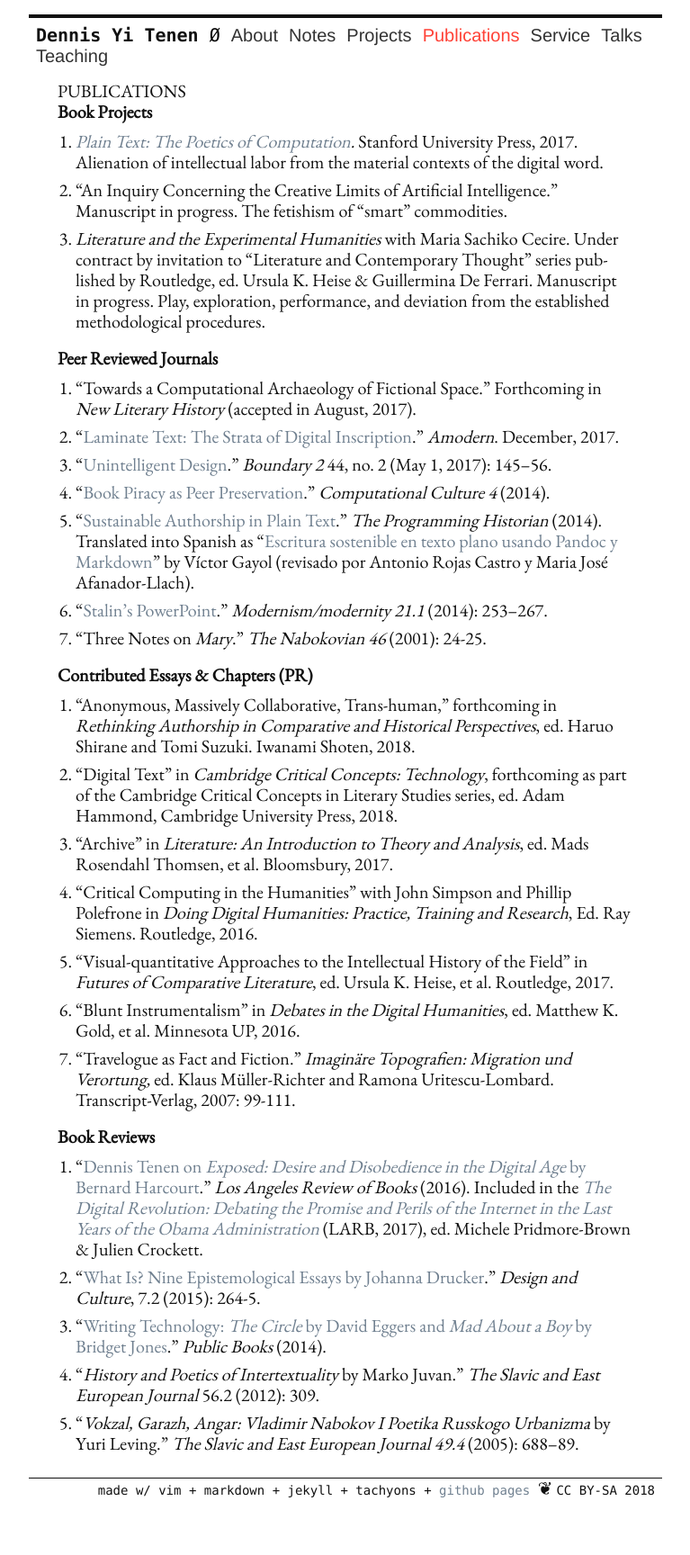
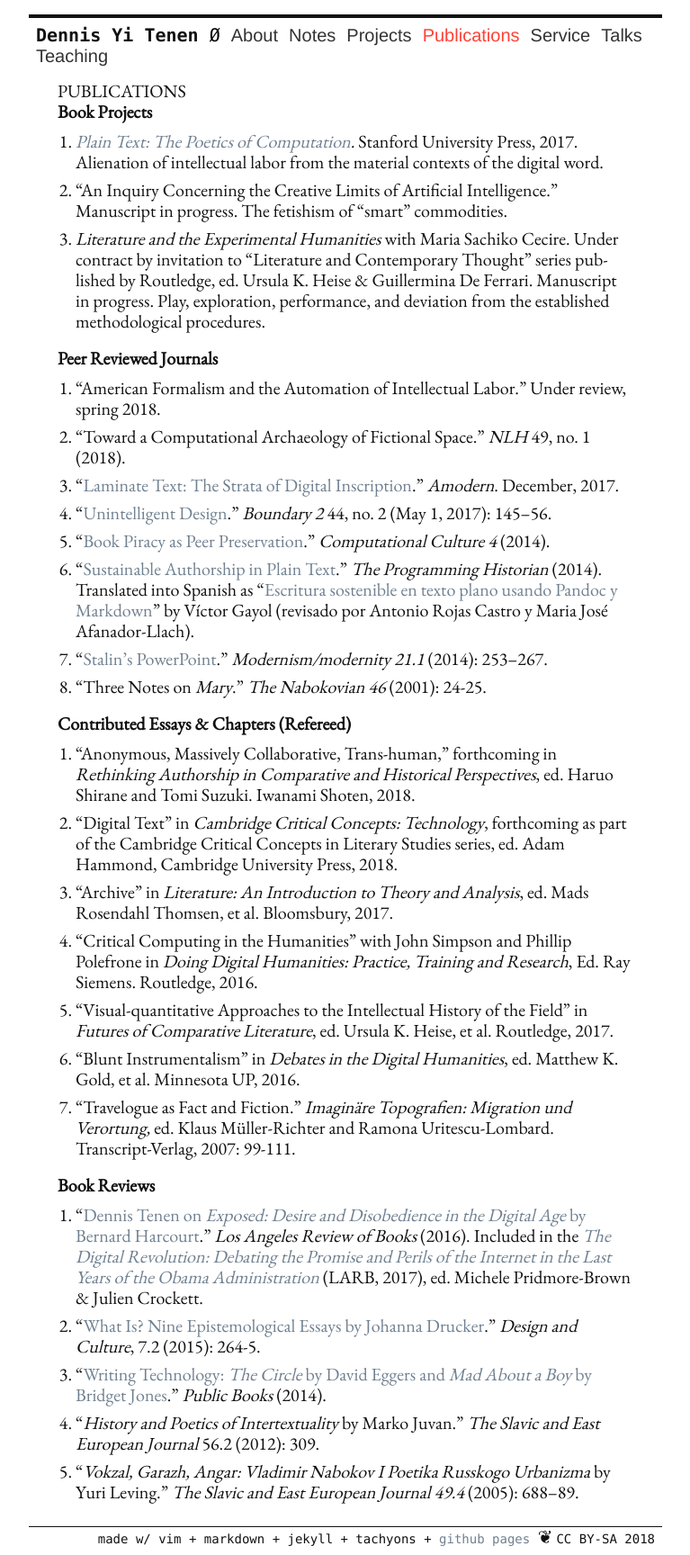
Before and after one commit to denten/denten.github.io, a Jekyll site: the page built from _pages/publications.md, in a window 1280 px wide. Shown: the whole page at 90% size, without its empty margins (256-1023 px from the left). Built offline with Jekyll 4.4.1, drawn with Linux system fonts in a browser that asks for light colours; before the commit the page ends 1674 px from its top, so only the background shows below that.

Commit message:
edits to publications

```diff
--- a/_includes/CV/04-publications.md
+++ b/_includes/CV/04-publications.md
@@ -16,8 +16,10 @@ established methodological procedures.
 
 ### Peer Reviewed Journals
 
-1. "Towards a Computational Archaeology of Fictional Space." Forthcoming in
-   *New Literary History* (accepted in August, 2017).
+1. "American Formalism and the Automation of Intellectual Labor." Under
+   review, spring 2018.
+1. "Toward a Computational Archaeology of Fictional Space." *NLH* 49, no. 1
+   (2018).
 2. "[Laminate Text: The Strata of Digital Inscription](http://amodern.net/article/laminate-text/)."
    *Amodern*. December, 2017.
 3. “[Unintelligent
@@ -38,7 +40,7 @@ Afanador-Llach).
 *Modernism/modernity 21.1* (2014): 253–267.
 7. "Three Notes on *Mary*." *The Nabokovian 46* (2001): 24-25.
 
-### Contributed Essays & Chapters (PR)
+### Contributed Essays & Chapters (Refereed)
 
 1. "Anonymous, Massively Collaborative, Trans-human," forthcoming in
    *Rethinking Authorship in Comparative and Historical Perspectives*, ed.
```
